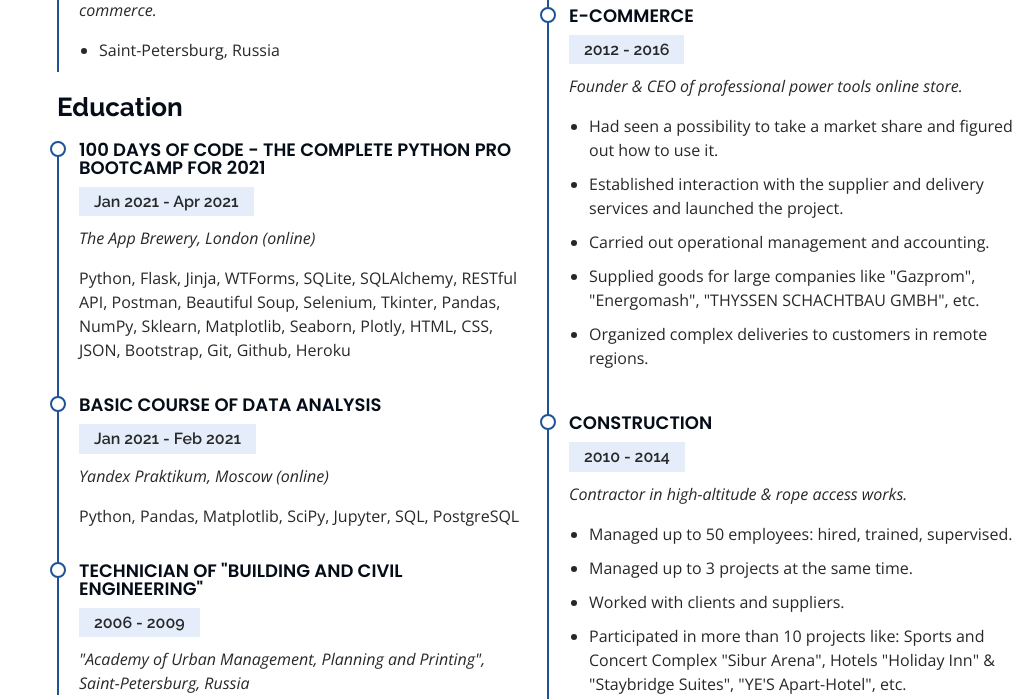
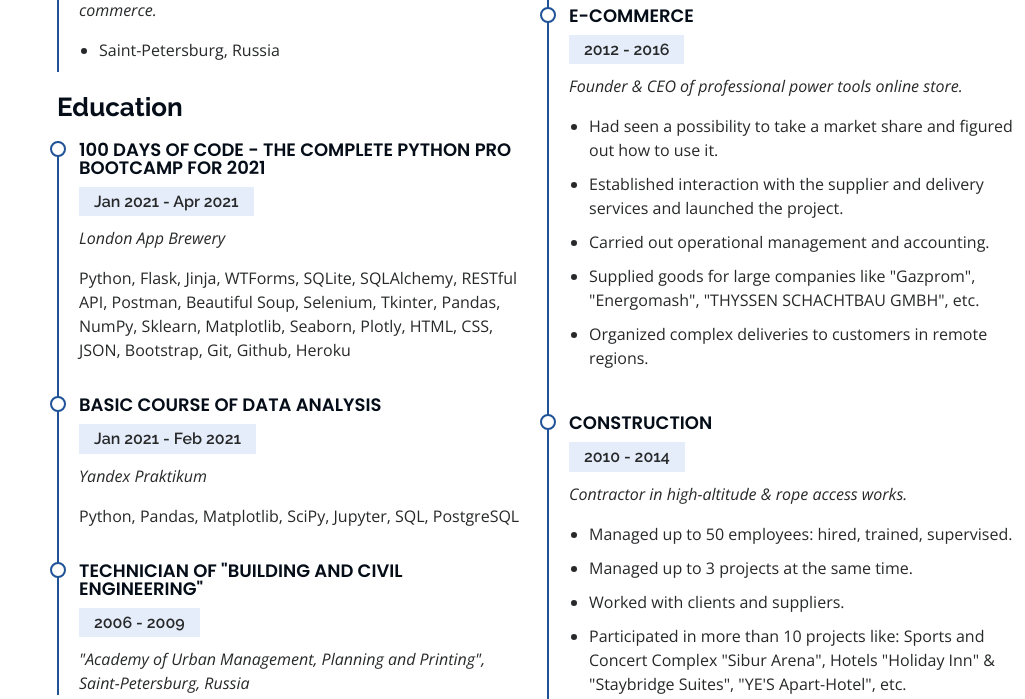
Before and after one commit to k-yakovlev/portfolio-website, a Flask app: page / in a window 1280 px wide. Shown: the part 2536-3235 px from the top of the page, without its empty margins (255-1280 px from the left). Run offline with Flask 2, Linux system fonts and the light colour scheme; some libraries are stand-ins or nearby versions.

Commit message:
Fix content in 'Education'.

```diff
--- a/templates/index.html
+++ b/templates/index.html
@@ -277,13 +277,13 @@
             <div class="resume-item">
               <h4>100 Days of Code - The Complete Python Pro Bootcamp for 2021</h4>
               <h5>Jan 2021 - Apr 2021</h5>
-              <p><em>The App Brewery, London (online)</em></p>
+              <p><em>London App Brewery</em></p>
               <p>Python, Flask, Jinja, WTForms, SQLite, SQLAlchemy, RESTful API, Postman, Beautiful Soup, Selenium, Tkinter, Pandas, NumPy, Sklearn, Matplotlib, Seaborn, Plotly, HTML, CSS, JSON, Bootstrap, Git, Github, Heroku </p>
             </div>
             <div class="resume-item">
               <h4>Basic Course of Data Analysis</h4>
               <h5>Jan 2021 - Feb 2021</h5>
-              <p><em>Yandex Praktikum, Moscow (online)</em></p>
+              <p><em>Yandex Praktikum</em></p>
               <p>Python, Pandas, Matplotlib, SciPy, Jupyter, SQL, PostgreSQL</p>
             </div>
             <div class="resume-item">
```
